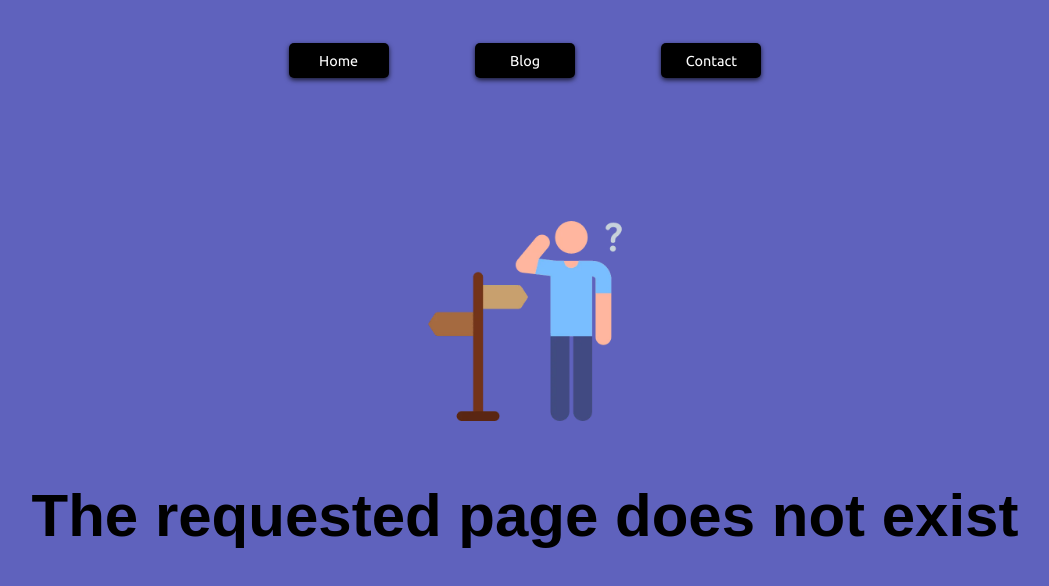
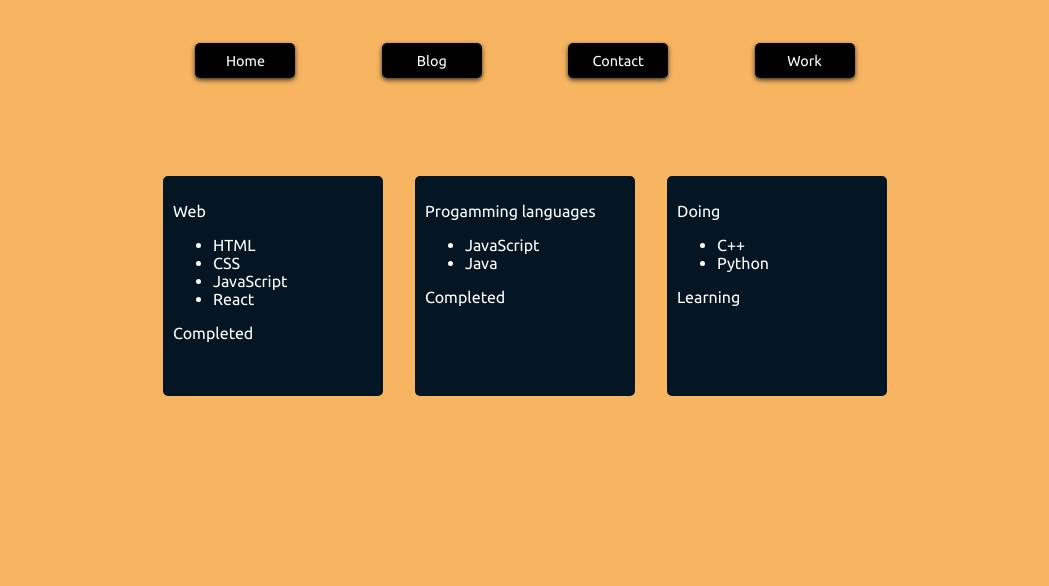
Before and after one commit to manuelalferez/personal-website, a React (Create React App) app: page /work in a window 1280 px wide. Shown: the top 586 px of the page, without its empty margins (115-1164 px from the left). Built offline with nearby package versions, Linux system fonts and the light colour scheme.

Commit message:
feat: categoria nueva al menu

```diff
--- a/src/App.js
+++ b/src/App.js
@@ -8,6 +8,7 @@ import Layout from "./Component/Layout/Layout";
 import Post from "./Component/Blog/Post";
 import GA from "./GoogleAnalytics";
 import ScrollToTop from "./Component/ScrollToTop";
+import Work from "./Component/Work/Work";
 
 function App() {
   return (
@@ -19,6 +20,7 @@ function App() {
             <Route exact path="/" component={Home} />
             <Route exact path="/contact" component={Contact} />
             <Route exact path="/blog" component={Blog} />
+            <Route exact path="/work" component={Work} />
             <Route exact path="/blog/post/:id" component={Post} />
             <Route component={PageNotFound} />
           </Switch>
--- /dev/null
+++ b/src/Component/Work/Work.css
@@ -0,0 +1,18 @@
+.Work{
+    background-color: #F7B561;
+    height: 100vh;
+    width: 100vw;
+    display: flex;
+    justify-content: center;
+    padding-top: 20vh;
+    color: white;
+}
+
+.Work__graper{
+    background-color: #041624;
+    height: 200px;
+    width: 200px;
+    margin: 1em;
+    border-radius: 5px;
+    padding: 10px;
+}
--- /dev/null
+++ b/src/Component/Work/Work.js
@@ -0,0 +1,27 @@
+import React from "react";
+import "./Work.css";
+import works from "../../data/Work/WordData";
+
+function Work(props) {
+    let list = [];
+
+    for (const work of works) {
+        list.push(
+            <div className="Work__graper" key={work.key}>
+                <p className="Work__title">
+                    {work.category}
+                </p>
+                <ul>
+                    {work.items.map((item) => {
+                        return <li>{item}</li>
+                    })}
+                </ul>
+                <p className="Work__status">{work.status}</p>
+            </div >
+        );
+    }
+
+    return <div className="Work">{list}</div>;
+}
+
+export default Work;
--- a/src/data/NavBar/NavBarData.js
+++ b/src/data/NavBar/NavBarData.js
@@ -2,20 +2,22 @@ const data = [
   {
     content: "Home",
     path: "/",
-      posImportImage: 0 ,
-      alt:'Home'
+    alt: 'Home'
   },
   {
     content: "Blog",
     path: "/blog",
-      posImportImage: 1,
-      alt:'Blog'
+    alt: 'Blog'
   },
   {
     content: "Contact",
     path: "/contact",
-      posImportImage: 2,
-      alt:'Contact'
+    alt: 'Contact'
+  },
+  {
+    content: "Work",
+    path: "/work",
+    alt: 'Work'
   }
 ];
 
--- /dev/null
+++ b/src/data/Work/WordData.js
@@ -0,0 +1,22 @@
+const work = [
+    {
+      category: "Web",
+      key: "1",
+      items: ["HTML", "CSS", "JavaScript", "React"],
+      status: "Completed"
+    },
+    {
+      category: "Progamming languages",
+      key: "2",
+      items: ["JavaScript", "Java"],
+      status: "Completed"
+    },
+    {
+      category: "Doing",
+      key: "3",
+      items: ["C++", "Python"],
+      status: "Learning"
+    }
+  ];
+
+  export default work;
```
Lines whose indentation alone changed are shown as unchanged.
